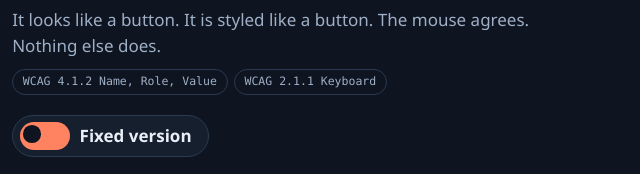
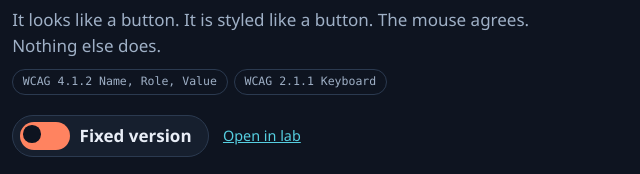
Before and after one commit to shrinkray/cantclickthis, an Astro site: page / in a window 1280 px wide. Shown: the part 1014-1188 px from the top of the page, 39-679 px from the left. Built offline with nearby package versions, Linux system fonts and the light colour scheme; Astro itself is replaced by a stand-in of ours.

Commit message:
Link each talk section to its lab page beside the fail/fix switch.
That lets a demo jump into the quiet screen-reader page for the pattern currently on screen.

Co-authored-by: Cursor <cursoragent@cursor.com>

```diff
--- a/src/pages/index.astro
+++ b/src/pages/index.astro
@@ -163,6 +163,9 @@ const transcript: [string, string[]][] = [
               <span class="switch__track" aria-hidden="true"></span>
               <span>Fixed version<span class="vh"> of {unit.title}</span></span>
             </button>
+            <a href={`/lab/${unit.id}`}>
+              Open in lab<span class="vh">: {unit.title}</span>
+            </a>
           </div>
 
           <div class="unit__body">
--- a/src/styles/global.css
+++ b/src/styles/global.css
@@ -313,6 +313,10 @@ img { max-width: 100%; height: auto; }
   flex-wrap: wrap;
   align-items: center;
   gap: 0.9rem;
+}
+.switchbar a {
+  color: var(--fix);
+  font-size: 0.9rem;
 }
 
 .switch {
```
